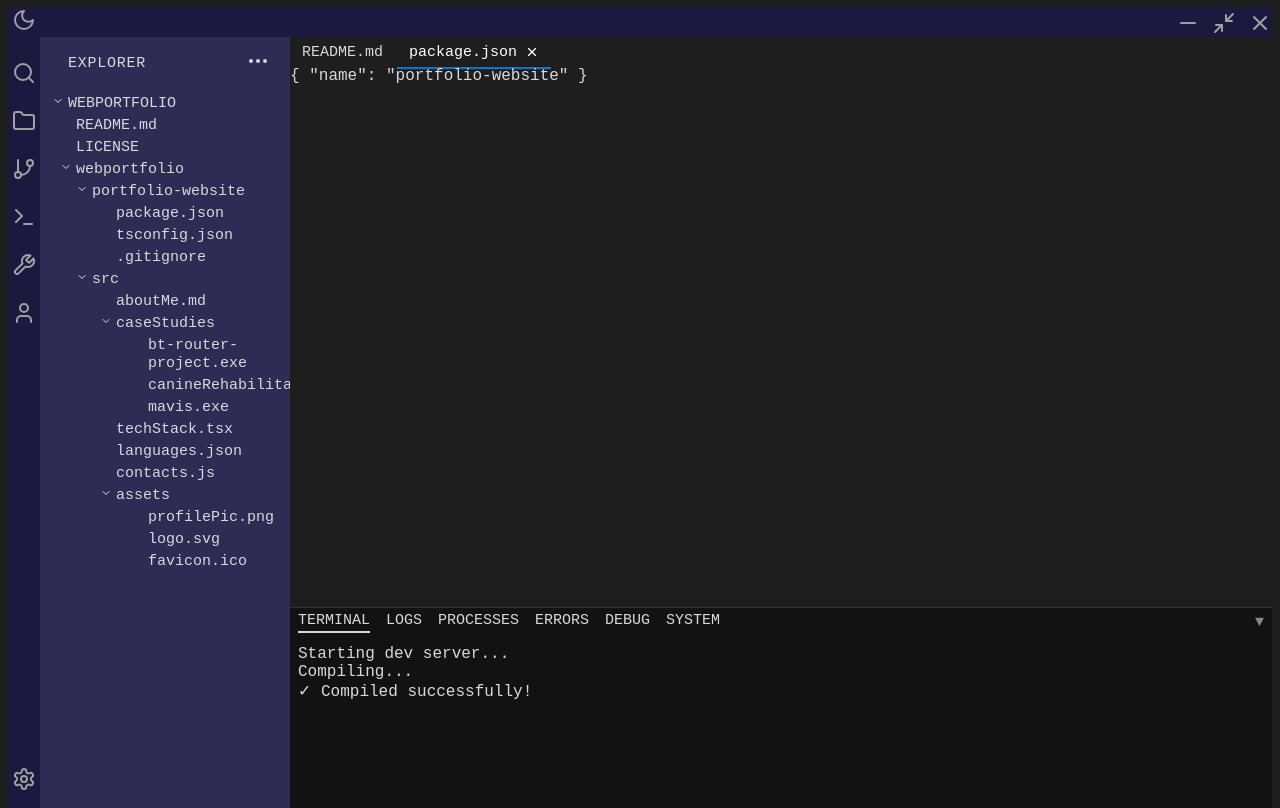
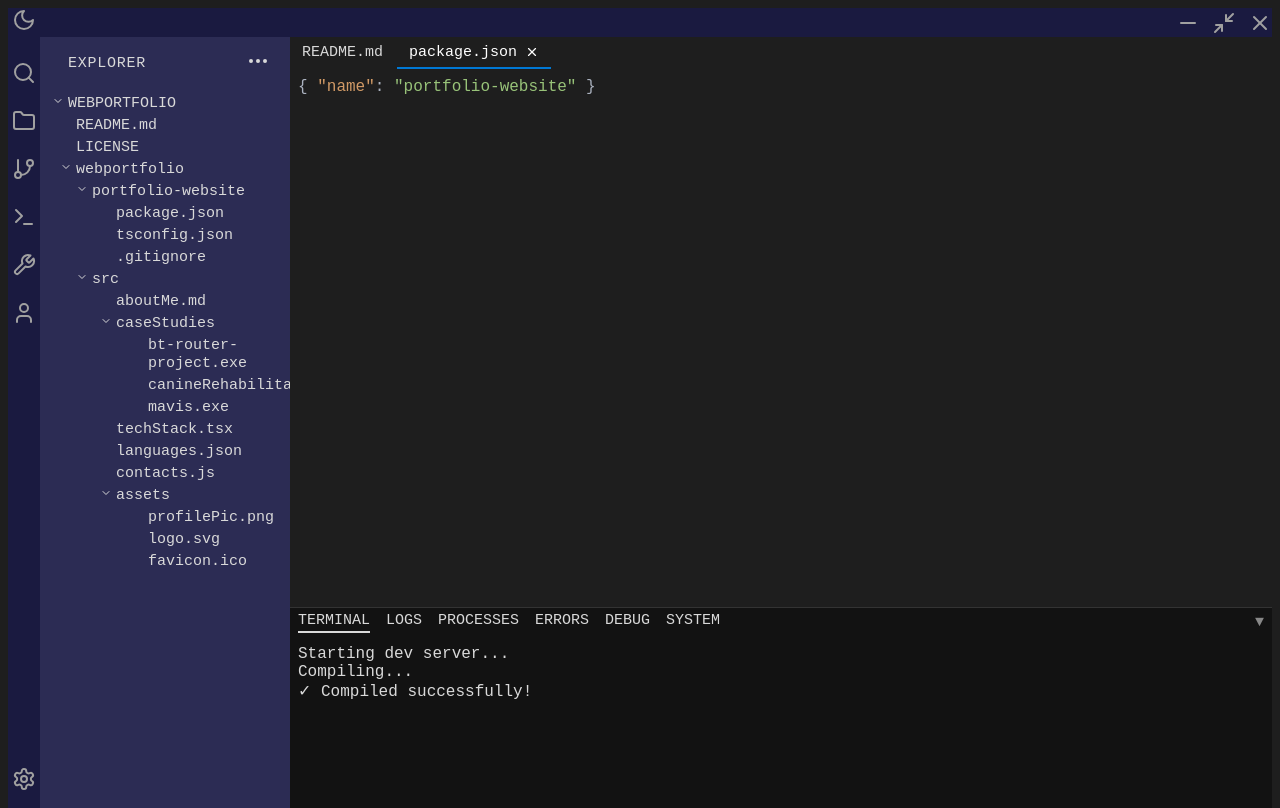
Before and after one commit to natebassett/webportfolio, a Next.js app in the folder portfolio-site/: page / in a window 1280 px wide. Both pictures are taken after a click on the element "package.json". Built offline with nearby package versions, Linux system fonts and the light colour scheme.

Commit message:
added styling to make json file look like code

```diff
--- a/portfolio-site/package.json
+++ b/portfolio-site/package.json
@@ -15,7 +15,8 @@
     "lucide-react": "^0.510.0",
     "next": "15.3.2",
     "react": "^19.0.0",
-    "react-dom": "^19.0.0"
+    "react-dom": "^19.0.0",
+    "react-syntax-highlighter": "^15.6.1"
   },
   "devDependencies": {
     "@eslint/eslintrc": "^3",
@@ -24,6 +25,7 @@
     "@types/node": "^20",
     "@types/react": "^19",
     "@types/react-dom": "^19",
+    "@types/react-syntax-highlighter": "^15.5.13",
     "eslint": "^9",
     "eslint-config-next": "15.3.2",
     "tailwindcss": "^4",
--- a/portfolio-site/src/components/EditorWindow.tsx
+++ b/portfolio-site/src/components/EditorWindow.tsx
@@ -1,4 +1,10 @@
 import { useTab } from '@/contexts/TabContext';
+import { Light as SyntaxHighlighter } from 'react-syntax-highlighter';
+import json from 'react-syntax-highlighter/dist/cjs/languages/hljs/json';
+import { atomOneDark } from 'react-syntax-highlighter/dist/cjs/styles/hljs';
+
+// Register JSON language
+SyntaxHighlighter.registerLanguage('json', json);
 
 export default function EditorWindow() {
   const { activeTab } = useTab();
@@ -7,9 +13,32 @@ export default function EditorWindow() {
     return <div className="flex-1 bg-gray-900" />;
   }
 
+  // Hardcode as JSON (or you can dynamically detect based on file name extension)
+  const isJson = activeTab.name.endsWith('.json');
+  const language = isJson ? 'json' : 'plaintext';
+
   return (
-    <div className="flex-1 bg-gray-900 text-gray-200 p-4 whitespace-pre-wrap">
-      {activeTab.content}
+    <div
+      className="flex-1 bg-gray-900 overflow-auto"
+      style={{
+        padding: '8px 8px',
+      }}
+    >
+      <SyntaxHighlighter
+        language={language}
+        style={atomOneDark}
+        customStyle={{
+          backgroundColor: 'transparent',
+          padding: 0,
+          margin: 0,
+          fontSize: '16px',
+          fontFamily: 'Fira Code, monospace',
+          lineHeight: '1.6',
+        }}
+        showLineNumbers={false}
+      >
+        {activeTab.content}
+      </SyntaxHighlighter>
     </div>
   );
 }
```
Also changed, not shown: 1 other file (tests, documents, lock files or other folders).
